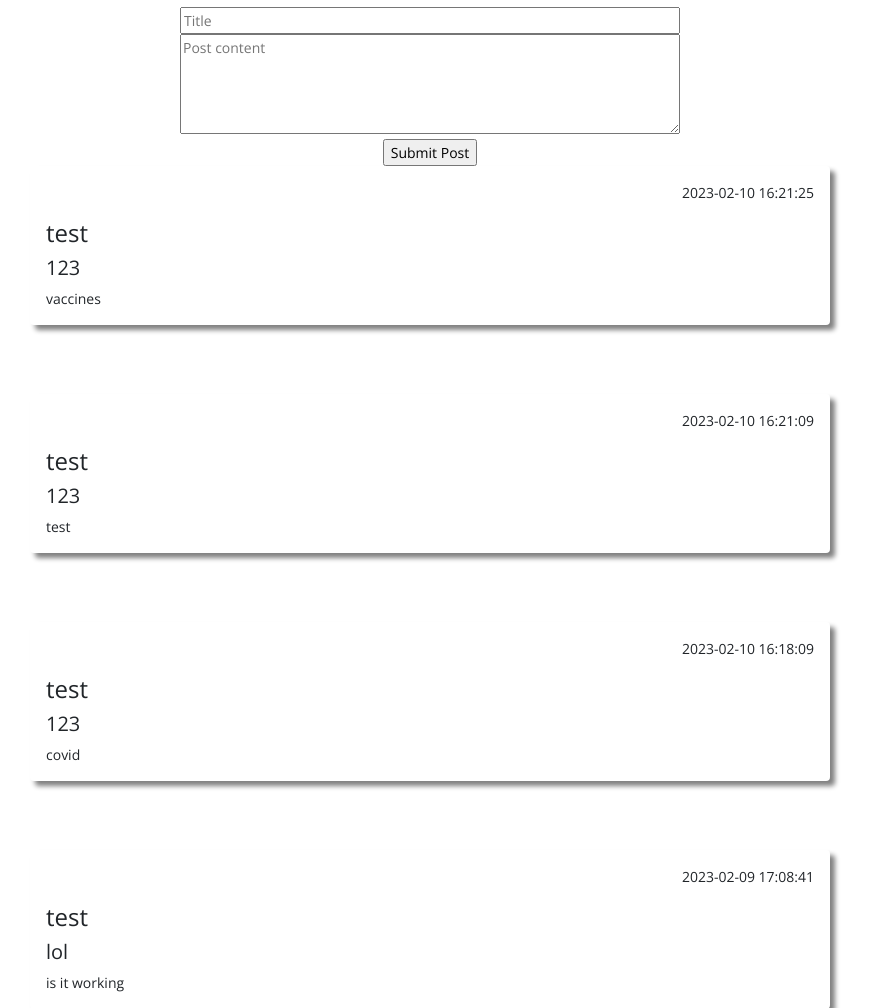
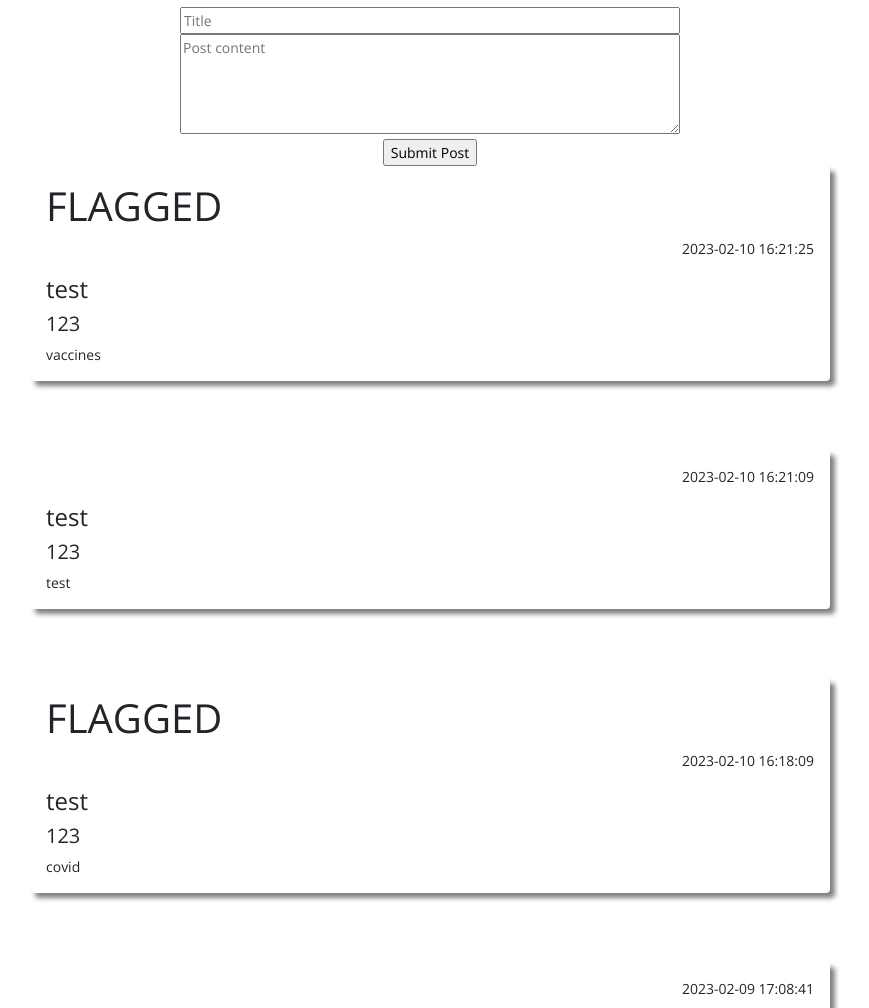
Before and after one commit to Miza-web/PostZone, a Flask app: page /index in a window 1280 px wide. Shown: the part 278-1286 px from the top of the page, without its empty margins (210-1079 px from the left). Run offline with Flask 2, Linux system fonts and the light colour scheme; a user stored in the database is signed in; data comes from the database, SQL or seed files in the repository; both versions use the stored data as it was after the commit; some libraries are stand-ins or nearby versions.

Commit message:
Basic version of flagging system implemented

```diff
--- a/app.py
+++ b/app.py
@@ -89,9 +89,10 @@ def post_submit():
     keywords = ['vaccine', 'hoax', 'covid']
 
     if re.compile('|'.join(keywords),re.IGNORECASE).search(post_content):
+        insert_db('INSERT INTO posts (title, content, by_user, flagged) VALUES (?, ?, ?, ?)', (title, post_content, user, "yes"))
         return redirect(url_for('posts'))
     else:
-        insert_db('INSERT INTO posts (title, content, by_user) VALUES (?, ?, ?)', (title, post_content, user))
+        insert_db('INSERT INTO posts (title, content, by_user, flagged) VALUES (?, ?, ?, ?)', (title, post_content, user, "no"))
         return redirect(url_for('posts'))
 
 @app.route("/account_update", methods=['post'])
--- a/templates/index.html
+++ b/templates/index.html
@@ -31,6 +31,9 @@ toastr.success('Success', 'Post Created');
 </div>
     {% for post in posts %}
     <div class="shadow mx-auto posts p-3 mb-5 rounded">
+    {% if post.flagged == "yes" %}
+    <h1>FLAGGED</h1>
+    {% endif %}
     <p align="right">{{  post.created_at  }}</p>
     <h4>{{ post.by_user }}</h4>
     <h5>{{ post.title }}</h5>
--- a/templates/profile.html
+++ b/templates/profile.html
@@ -11,6 +11,9 @@
     </div>
     {% for user_post in user_posts %}
     <div class="shadow mx-auto posts p-3 mb-5 rounded">
+    {% if user_post.flagged == "yes" %}
+    <h1>FLAGGED</h1>
+    {% endif %}
     <p align="right">{{  user_post.created_at  }}</p>
     <h4>{{ user_post.by_user }}</h4>
     <h5>{{ user_post.title }}</h5>
```
Also changed, not shown: database.db.
